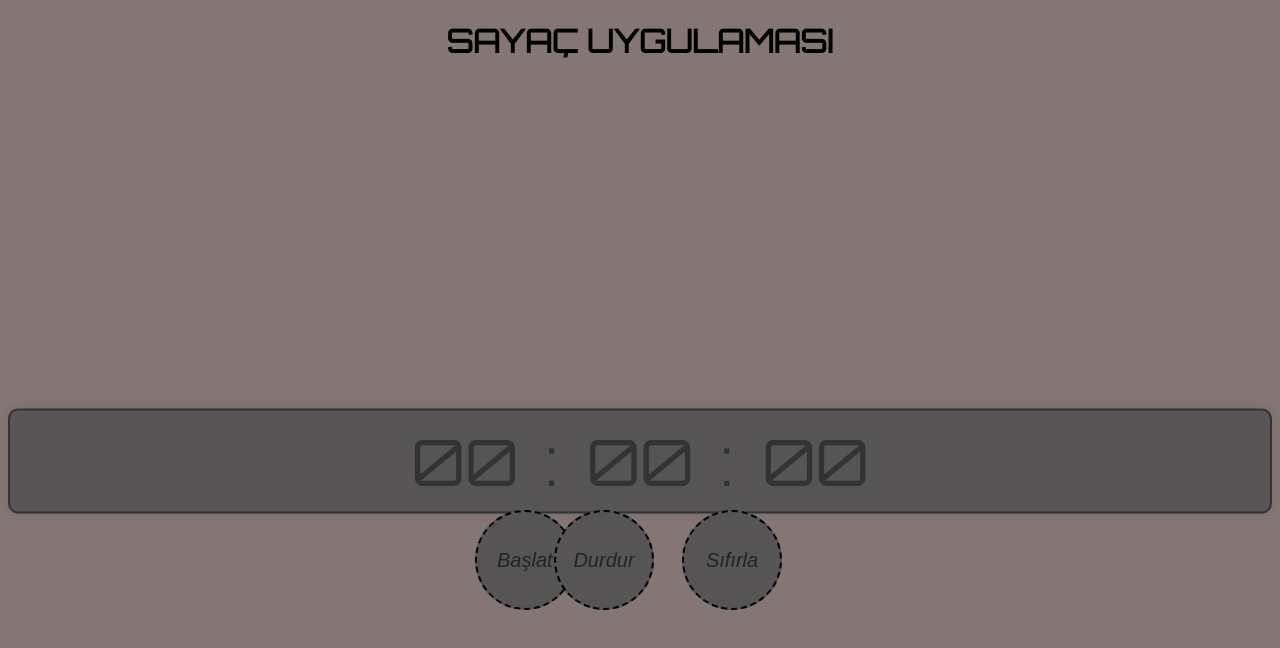
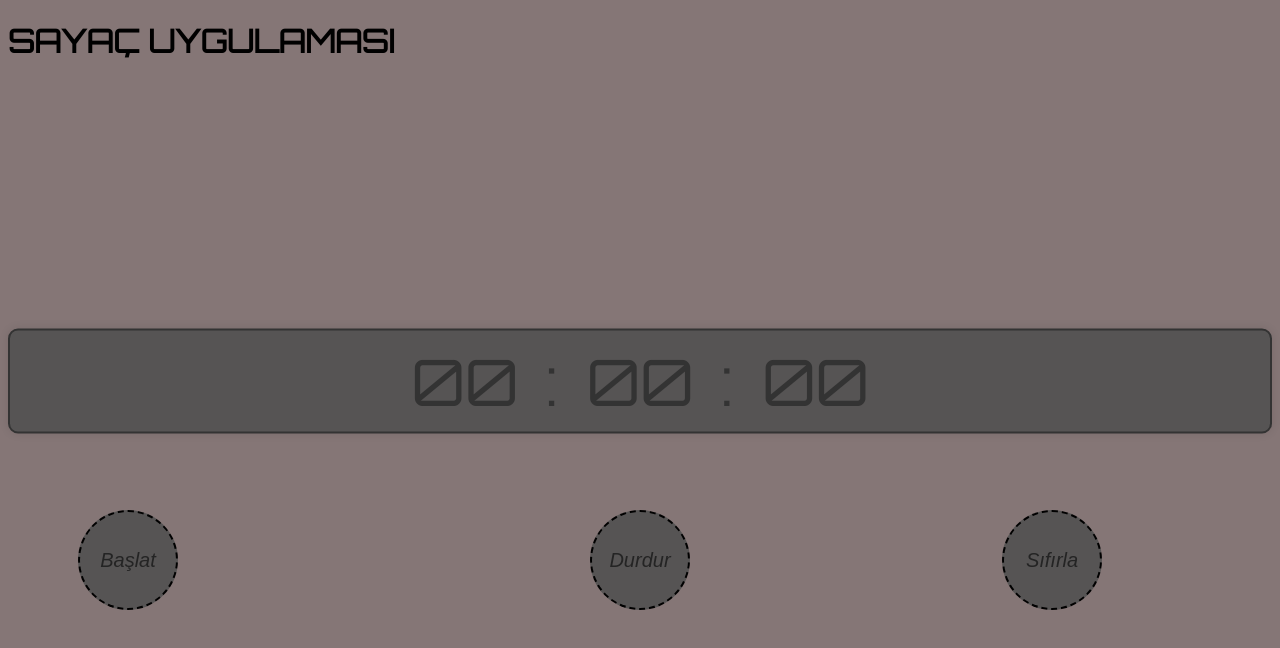
Before and after one commit to ibrahimtmrts1/CounterApp, a plain HTML site: page index.html in a window 1280 px wide. Drawn offline with Linux system fonts and the light colour scheme.

Commit message:
Update index.html

```diff
--- a/index.html
+++ b/index.html
@@ -10,12 +10,14 @@
 
         .saat-container {
             text-align: center;
-            margin-top: 50vh;
+            margin-top: 40vh;
             transform: translateY(-50%);
             border: 2px solid #333;
             border-radius: 10px;
             padding: 10px;
             background-color: #565454;
+            background-size: cover;
+
             box-shadow: 0 0 10px rgba(0, 0, 0, 0.1);
         }
 
@@ -34,69 +36,45 @@
             display: none;
         }
 
-        button.start {
-            position: absolute;
+        button {
             color: rgb(36, 36, 36);
             font-size: 20px;
             font-style: italic;
             background-color: #565454;
-            border-style:dashed;
-            border-radius: 200px;
+            border-style: dashed;
             width: 100px;
             height: 100px;
+            border-radius: 50%;
+            position: fixed;
+            transform: translate(-50%, -50%);
+            max-width: 990px;
+        }
+
+        button.start {
             top: 70%;
-            left: 41%;
-            transform: translate(-50%, -50%);
-        }
-        button.start:active {
-            transform: translate(-50%, -50%) scale(0.9); /* Küçültme efekti */
-            box-shadow: 0 0 10px rgba(0, 0, 0, 0.3); /* Gölgelendirme */
+            left: 10%;
         }
 
         button.reset {
-            position: absolute;
-            color: rgb(36, 36, 36);
-            font-size: 20px;
-            font-style: italic;
-            background-color: #565454;
-            border-style:dashed;
-            border-radius: 100px;
-            width: 100px;
-            height: 100px;
             top: 70%;
-            right: 35%;
-            transform: translate(-50%, -50%);
-        }
-        button.reset:active {
-            transform: translate(-50%, -50%) scale(0.9); /* Küçültme efekti */
-            box-shadow: 0 0 10px rgba(0, 0, 0, 0.3); /* Gölgelendirme */
+            right: 10%;
         }
 
         button.stop {
-            position: absolute;
-            color: rgb(36, 36, 36);
-            font-style: italic;
-            font-size: 20px;
-            background-color: #565454;
-            border-style:dashed;
-            border-radius: 100px;
-            width: 100px;
-            height: 100px;
             top: 70%;
-            right: 45%;
-            transform: translate(-50%, -50%);
-        }
-        button.stop:active {
-            transform: translate(-50%, -50%) scale(0.9); /* Küçültme efekti */
-            box-shadow: 0 0 10px rgba(0, 0, 0, 0.3); /* Gölgelendirme */
-        }
-        h1{
-            font-family: 'Orbitron', sans-serif;
-            text-align: center;
-
+            left: 50%;
         }
 
+        @media only screen and (max-width: 600px) {
+            /* Küçük ekranlar için stiller */
+            .saat-container {
+                margin-top: 20vh;
+            }
 
+            button {
+                font-size: 16px;
+            }
+        }
     </style>
 
     <link href="https://fonts.googleapis.com/css2?family=Orbitron&display=swap" rel="stylesheet">
@@ -127,7 +105,7 @@
         function startClock() {
             clearInterval(timer);
             timer = setInterval(saat, 1000);
-}
+        }
 
         function stopClock() {
             clearInterval(timer);
```
